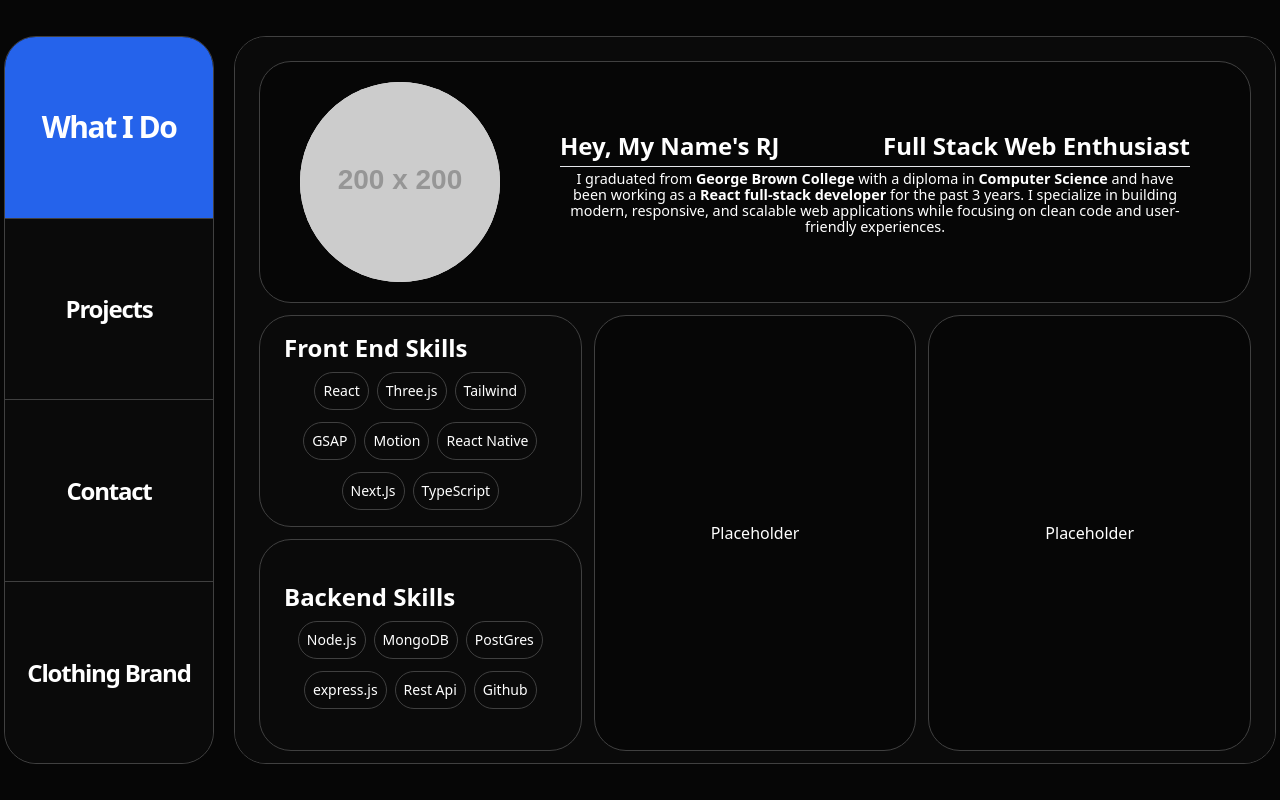
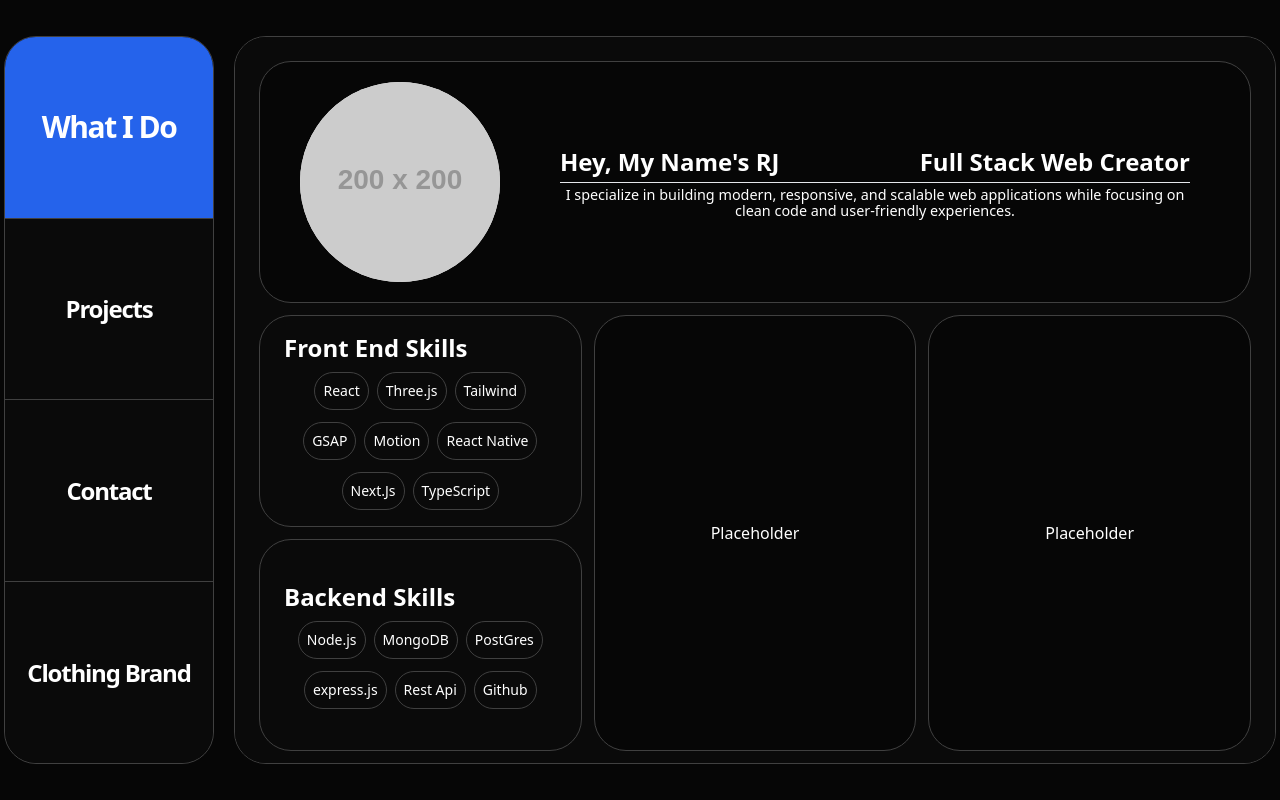
Before and after one commit to MagicEnvision/portfolio, a React (Vite) app: page / in a window 1280 px wide. Built offline with nearby package versions, Linux system fonts and the light colour scheme; no server answers.

Commit message:
text changes made

```diff
--- a/package.json
+++ b/package.json
@@ -11,7 +11,6 @@
     "preview": "vite preview",
     "predeploy": "npm run build",
     "deploy": "gh-pages -d dist"
-
   },
   "dependencies": {
     "@gsap/react": "^2.1.2",
--- a/src/components/WhatIDo.jsx
+++ b/src/components/WhatIDo.jsx
@@ -41,7 +41,7 @@ const colours = [
     "Git",
     "PostMan",
     "3D Modeling",
-    "Photoshop",
+    "Adobe Tools",
     "Vercel",
     "Docker"
   ]
@@ -100,23 +100,23 @@ const colours = [
                 scale: { type: "spring", visualDuration: 0.2, bounce: 0.2 },
               }}
             >
-              Full Stack Web Enthusiast
+              Full Stack Web Creator
             </motion.span>
           </h1>
           <div className="w-[90%] sm:w-full mx-auto border-t-[1px] my-[4px]" />
 
           <div className="flex flex-col justify-center items-center  ">
             <p className="text-center text-xs sm:text-[0.9rem]">
-              {" "}
+              {/* {" "}
               I graduated from{" "}
               <span className="font-semibold">George Brown College </span>
               with a diploma in{" "}
               <span className="font-semibold">Computer Science </span>
               and have been working as a{" "}
               <span className="font-semibold ">
-                React full-stack developer{" "}
-              </span>
-              for the past 3 years. I specialize in building modern, responsive,
+                React full-stack developer{"for the past 3 years. "}
+              </span> */}
+               I specialize in building modern, responsive,
               and scalable web applications while focusing on clean code and
               user-friendly experiences.{" "}
               <span className="hidden 2xl:inline">
```
Also changed, not shown: 1 other file (tests, documents, lock files or other folders).
